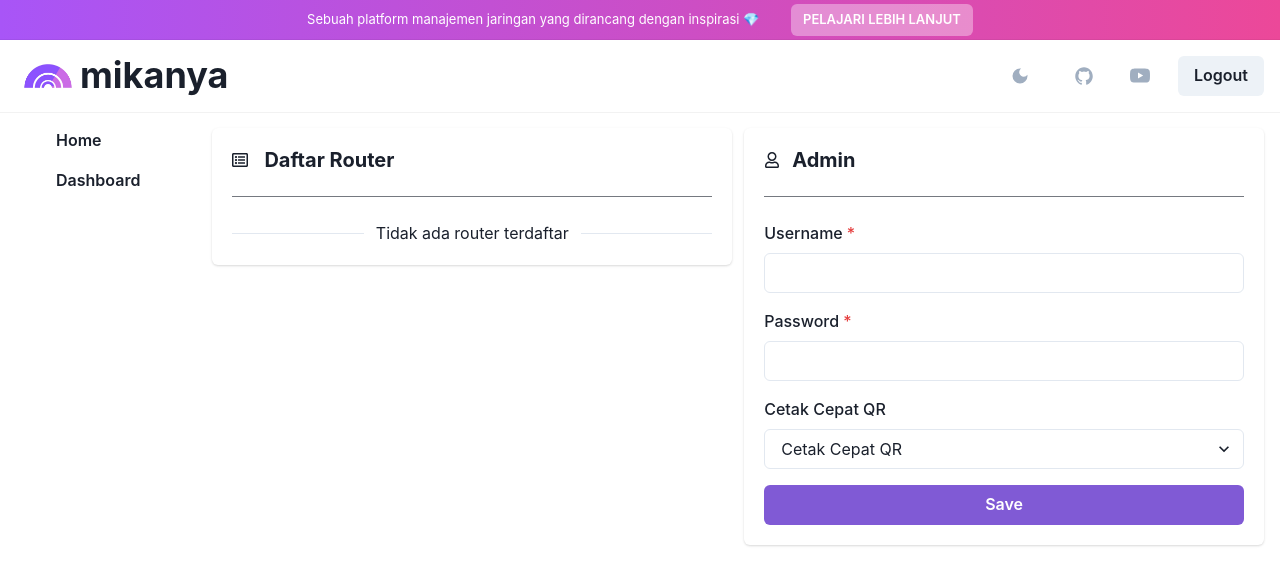
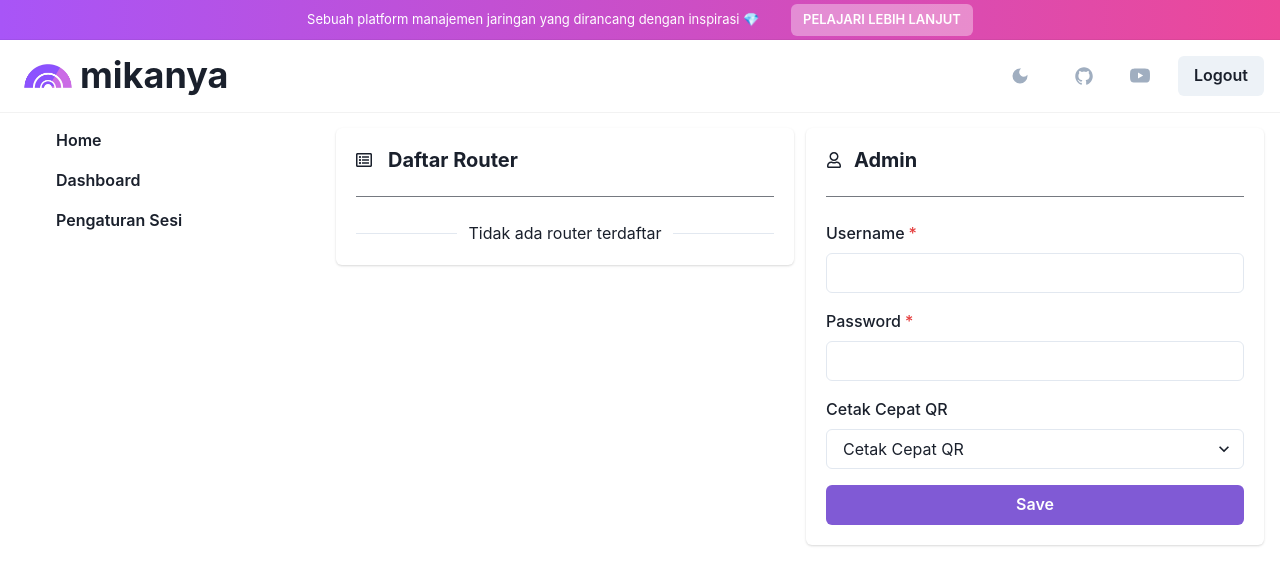
Before and after one commit to brillianjs/mikanya-project, a React (Vite) app: page / in a window 1280 px wide. Shown: the top 584 px of the page. Built offline with nearby package versions, Linux system fonts and the light colour scheme.

Commit message:
Refactor sidebar in root page

```diff
--- a/src/pages/root.jsx
+++ b/src/pages/root.jsx
@@ -10,6 +10,7 @@ export default function RootPage() {
       <NavbarComponent />
       <Flex>
         {/* Sidebar */}
+        <div className="max-w-xs container ">
           <Box px={10} h="100vh" className="hidden lg:block">
             <Flex direction="column" p="4" fontWeight={"semibold"}>
               <ChakraLink as={ReactRouterLink} to="/" mb="4">
@@ -18,9 +19,13 @@ export default function RootPage() {
               <ChakraLink as={ReactRouterLink} to="/dashboard" mb="4">
                 Dashboard
               </ChakraLink>
+              <ChakraLink as={ReactRouterLink} to="/session-setting" mb="4">
+                Pengaturan Sesi
+              </ChakraLink>
               {/* Add more sidebar links as needed */}
             </Flex>
           </Box>
+        </div>
 
         {/* Main Content */}
         <Box flex="1" p="4">
```
Lines whose indentation alone changed are shown as unchanged.
